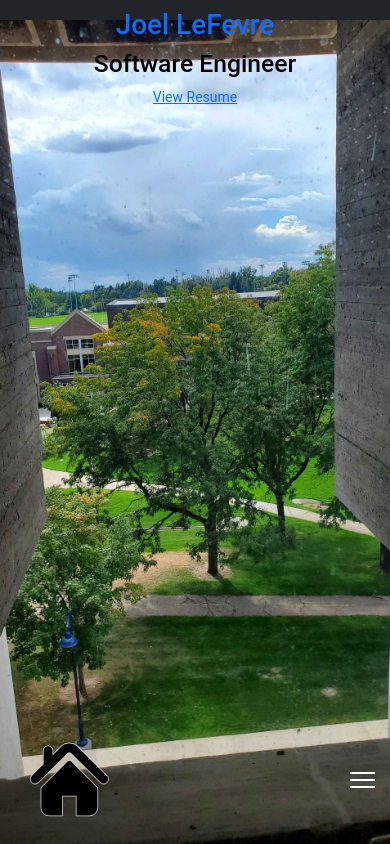
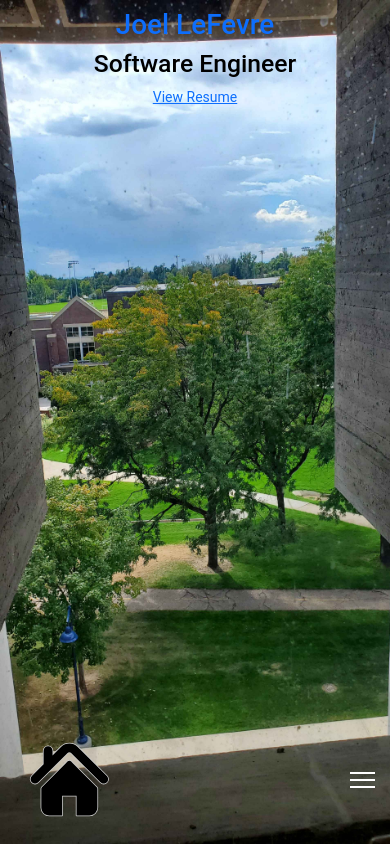
Before and after one commit to JLeFevre559/Portfolio, a Django app: page / in a window 390 px wide. Run offline with Django 4.2, Linux system fonts and the light colour scheme; some libraries are stand-ins or nearby versions.

Commit message:
Fix pictures

```diff
--- a/application/static/css/MobileStyle.css
+++ b/application/static/css/MobileStyle.css
@@ -7,10 +7,8 @@
         background-color: var(--background-color-light);
         color: var(--font-color-light);
         font-size: 14px;
-        flex-direction: column-reverse;
         height: 100vh;
         min-height: fit-content;
-        justify-content: space-between;
     }
     .body-wrapper {
         padding: 0;
@@ -23,6 +21,7 @@
     .background-pic{
         width:100vw;
         height:unset;
+        min-height: 100vh;
     }
     .hamburger-menu {
         appearance: none;
@@ -54,6 +53,10 @@
         align-items: center;
         padding: 0;
         margin: 0;
+    }
+    .navbar-box{
+        position:absolute;
+        bottom:0;
     }
     .footer{
         display:none;
--- a/application/static/css/StyleSheet.css
+++ b/application/static/css/StyleSheet.css
@@ -147,6 +147,7 @@
   display:flex;
   position:absolute;
   height:100vh;
+  min-width:100vw;
   overflow: clip;
   z-index: -1;
   border-radius: 0%;
```
